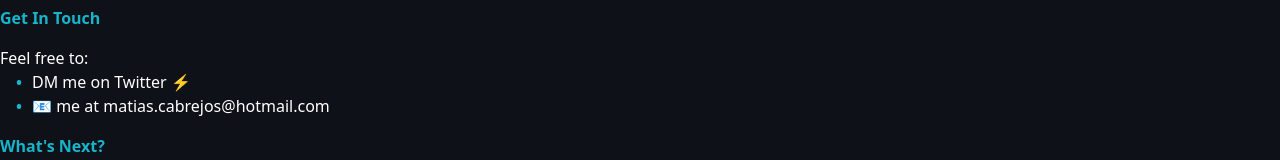
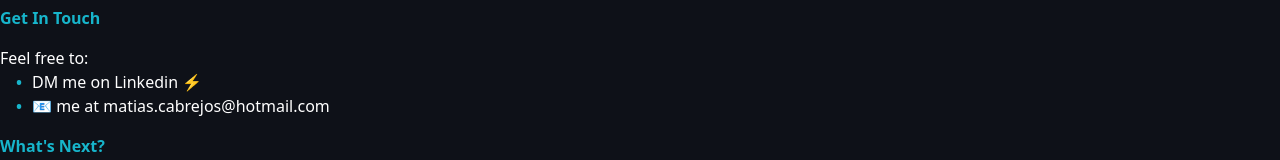
Before and after one commit to matiascabrejos/Portfolio, a Vue app: page /about in a window 1280 px wide. Shown: the part 469-629 px from the top of the page. Built offline with nearby package versions, Linux system fonts and the light colour scheme.

Commit message:
Working in the about page

```diff
--- a/src/pages/About.vue
+++ b/src/pages/About.vue
@@ -40,7 +40,7 @@
       <h1 class="text-title">Get In Touch</h1>
       <p>Feel free to:</p>
       <ul>
-        <li>DM me on Twitter ⚡</li>
+        <li>DM me on Linkedin ⚡</li>
         <li>📧 me at matias.cabrejos@hotmail.com</li>
       </ul>
     </div>
```
